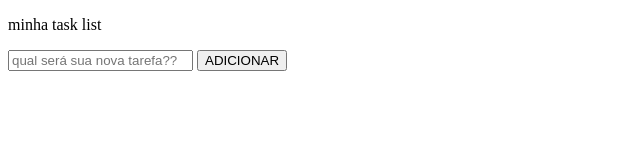
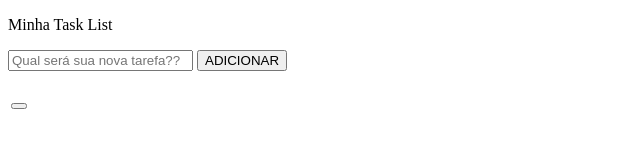
Before and after one commit to mmoraisjr/task-list, a plain HTML site: page index.html in a window 1280 px wide. Shown: the full height of the page, 0-640 px from the left. Drawn offline with Linux system fonts and the light colour scheme.

Commit message:
refactoring code

```diff
--- a/assets/js/form-task.js
+++ b/assets/js/form-task.js
@@ -1,15 +1,14 @@
-var btnAdiciona = document.querySelector("#adicionar");
-btnAdiciona.addEventListener("click", function (event) {
-    event.preventDefault();
+const inputTask = document.querySelector(".input-task");
+const btnAdd = document.querySelector(".add-task");
+const tasklistTable = document.querySelector(".tasklist__table");
 
-    var valorForm = document.querySelector(".form-task");
-    var task = valorForm.task.value;
-    console.log(task);
+const taskTd = document.createElement("td");
 
-    var valorFormTaskList = document.querySelector(".form-task-list");
-    console.log(valorFormTaskList);
-    var valorTaskList = valorFormTaskList.querySelector(".tasklist");
-    console.log(valorTaskList);
+const task = document.createElement("p");
+task.textContent = inputTask.value;
 
-    valorFormTaskList.textContent = task;
-});
+const deleteTask = document.createElement("button");
+
+taskTd.appendChild(task);
+taskTd.appendChild(deleteTask);
+tasklistTable.appendChild(taskTd);
--- a/index.html
+++ b/index.html
@@ -2,32 +2,30 @@
 <html lang="pt-br">
 
 <head>
-    <meta charset="UTF-8">
-    <meta name="viewport" content="width=device-width, initial-scale=1.0">
+  <meta charset="UTF-8" />
+  <meta name="viewport" content="width=device-width, initial-scale=1.0" />
   <title>Task List</title>
 </head>
 
 <body>
   <header>
-        <p>minha task list</p>
+    <p>Minha Task List</p>
   </header>
 
   <main>
-        <form class="form-task">
-            <input type="text" name="task" id="task" placeholder="qual será sua nova tarefa??">
-            <button id="adicionar">ADICIONAR</button>
+    <section class="tasklist">
+      <form class="tasklist__form">
+        <input type="text" name="input-task" class="input-task" placeholder="Qual será sua nova tarefa??" />
+        <button class="add-task">ADICIONAR</button>
       </form>
-        <table class="form-task-list">
+      <table class="tasklist__table">
         <tr>
-                <td class="tasklist"></td>
         </tr>
       </table>
-
+    </section>
   </main>
 
-    <footer>
-
-    </footer>
+  <footer></footer>
 
   <script src="assets/js/form-task.js"></script>
 </body>
```
Lines whose indentation alone changed are shown as unchanged.
